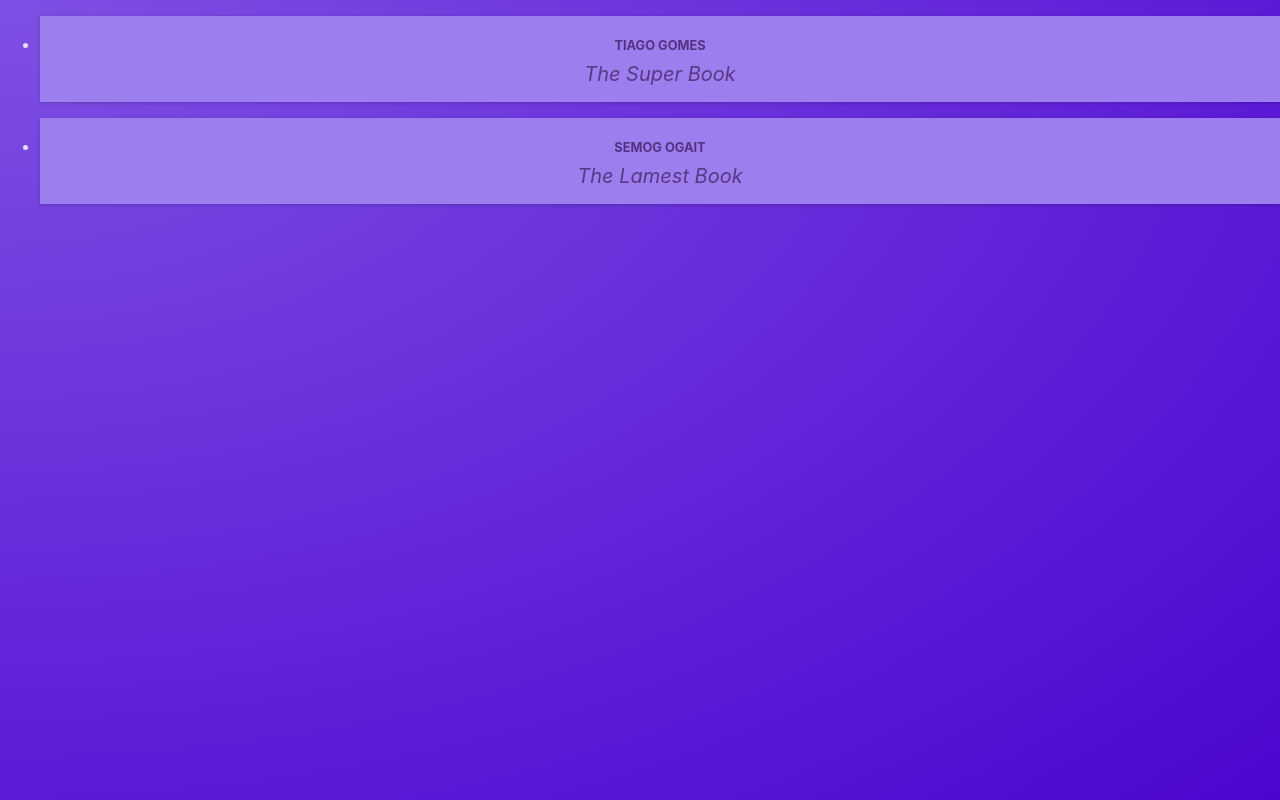
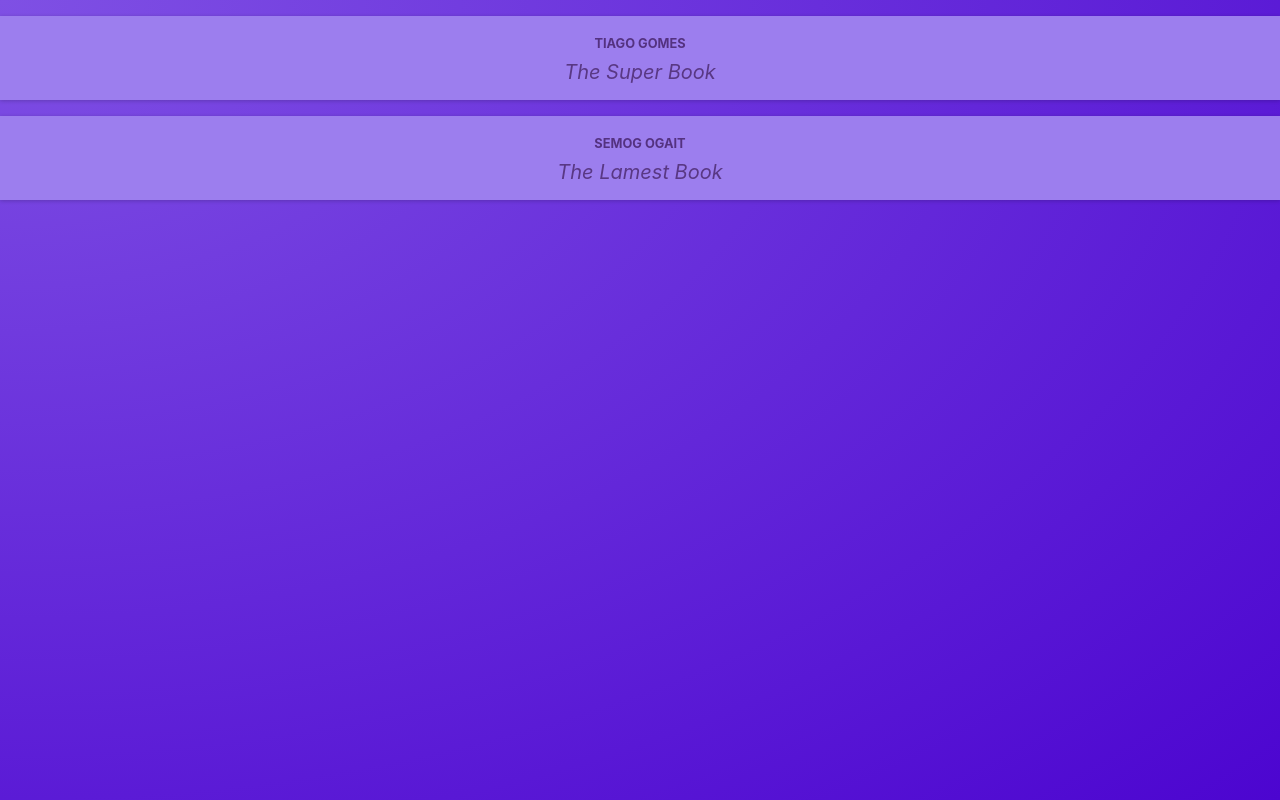
Before and after one commit to Shamoleambo/r-core-features, a React (Create React App) app: page / in a window 1280 px wide. Built offline with nearby package versions, Linux system fonts and the light colour scheme.

Commit message:
create module.css file to use in PostsList compoenent

```diff
--- a/src/components/PostsList.jsx
+++ b/src/components/PostsList.jsx
@@ -1,8 +1,9 @@
 import Post from './Post'
+import classes from './PostsList.module.css'
 
 function PostsList() {
   return (
-    <ul>
+    <ul className={classes.posts}>
       <Post author='Tiago Gomes' content='The Super Book' />
       <Post author='Semog Ogait' content='The Lamest Book' />
     </ul>
--- /dev/null
+++ b/src/components/PostsList.module.css
@@ -0,0 +1,5 @@
+.posts {
+  margin: 0;
+  padding: 0;
+  list-style: none;
+}
```
